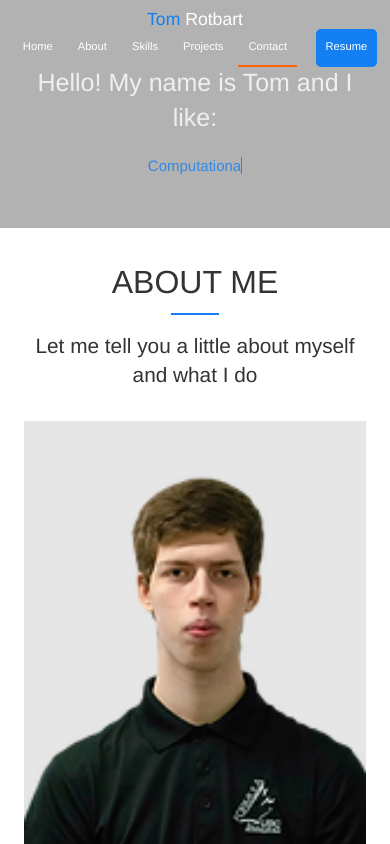
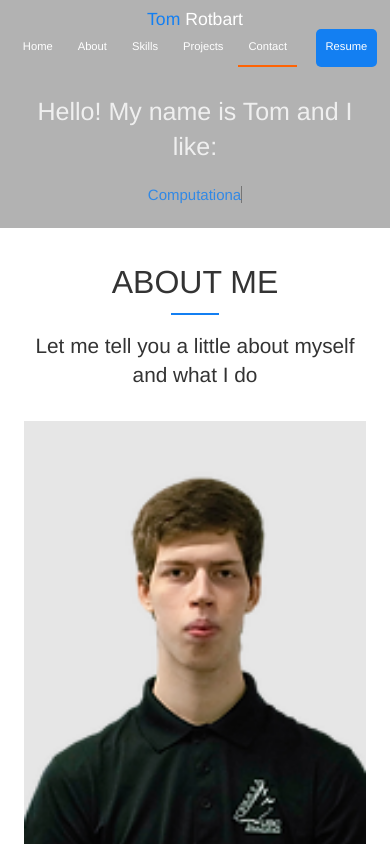
Before and after one commit to TomR1-1/Portfolio, a plain HTML site: page index.html in a window 390 px wide. Shown: the top 844 px of the page. Drawn offline with nearby package versions, Linux system fonts and the light colour scheme.

Commit message:
Fixed mobile hero settings

```diff
--- a/css/mobile.css
+++ b/css/mobile.css
@@ -2,8 +2,9 @@
     .hero {
         background: none;
         height: 27vh;
-        padding-top: 5vh;
+        padding-top: 12vh;
     }
+
     .hero .navbar {
         flex-direction: column;
         justify-content: flex-start;
```
